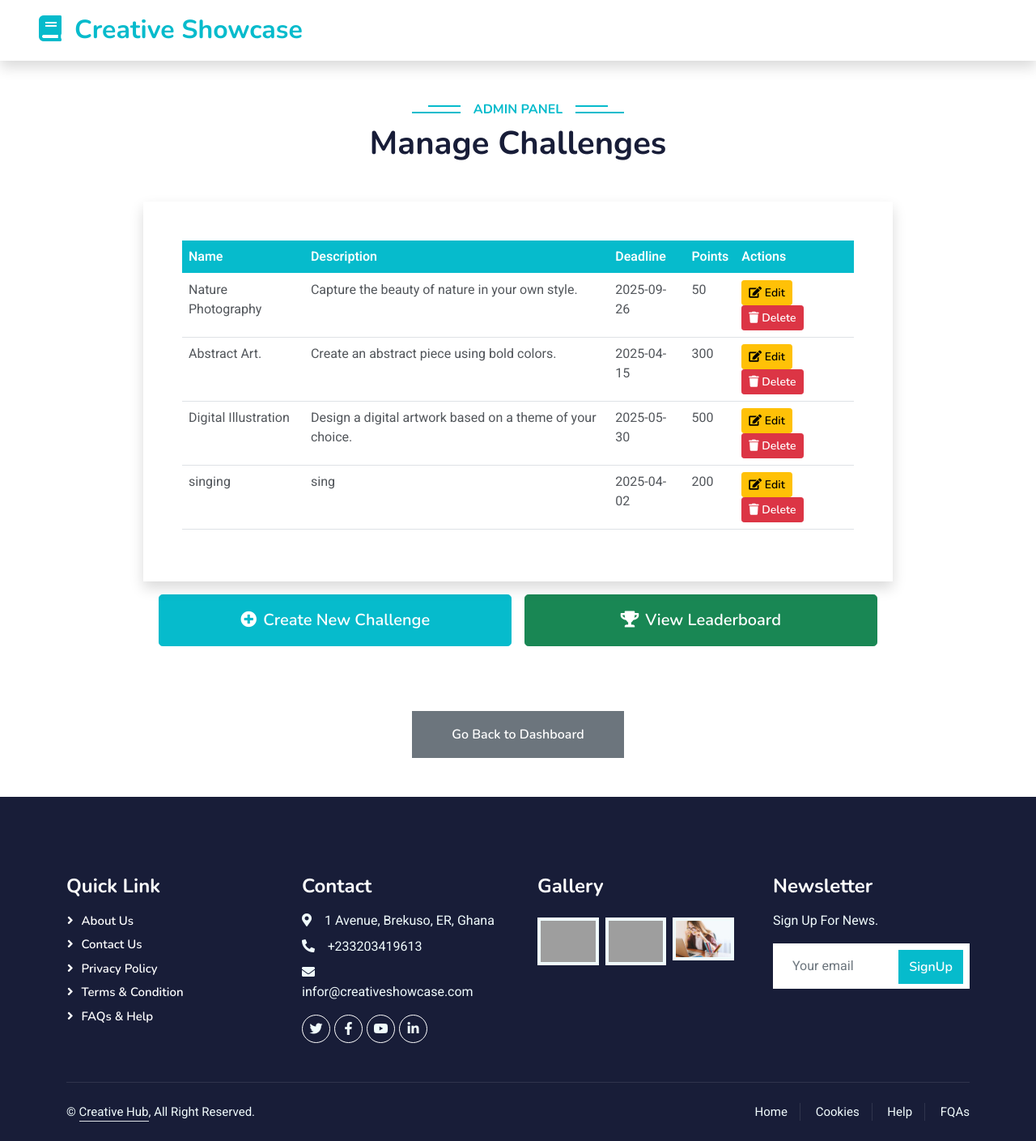
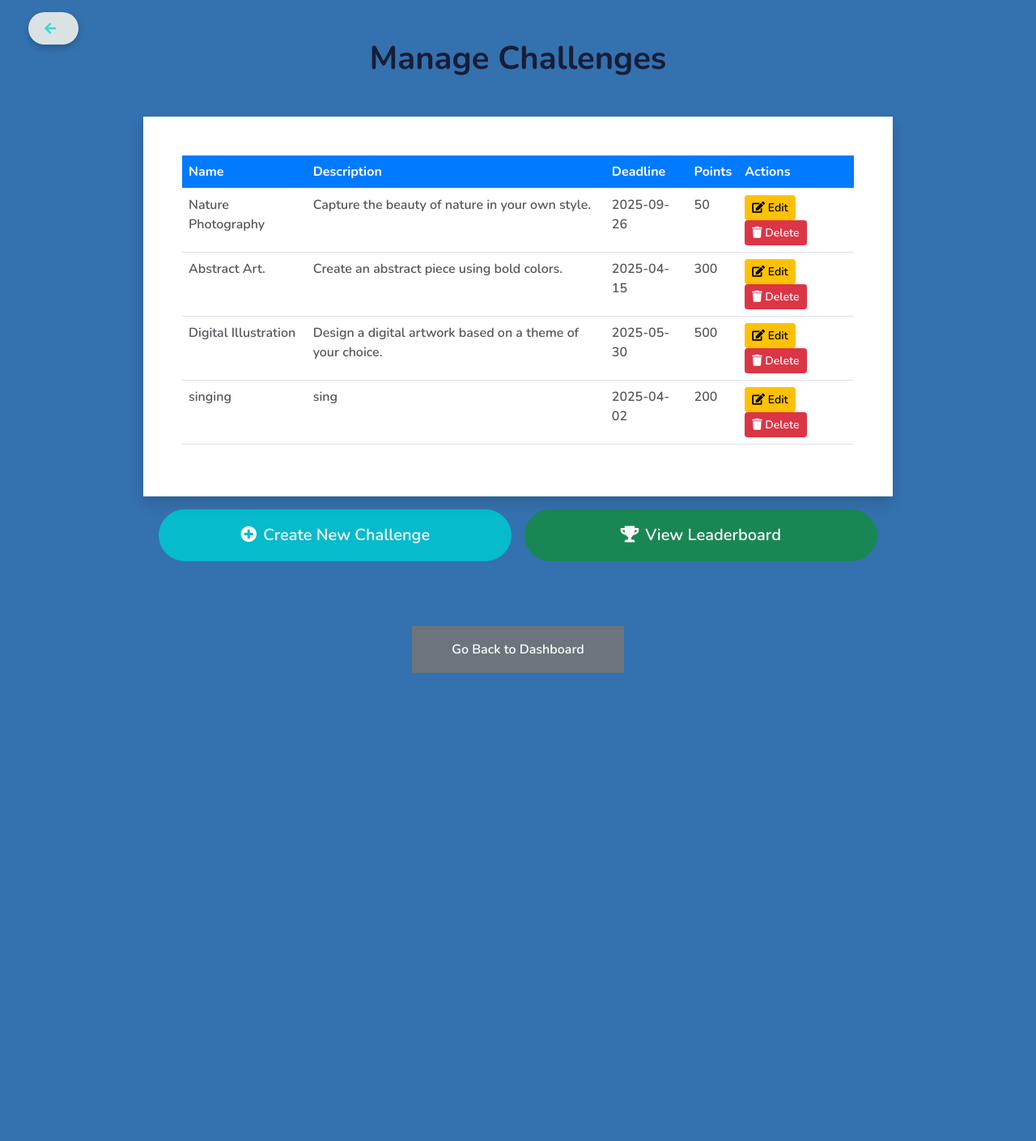
Before and after one commit to smuggerteey/final_capstone, a Flask app: page /display_challenges in a window 1280 px wide. Shown: the whole page at 81% size. After the commit the page ends 831 px from the top, so only its background shows below. Run offline with Flask 3, Linux system fonts and the light colour scheme; a user stored in the database is signed in; data comes from the database, SQL or seed files in the repository; some libraries are stand-ins or nearby versions; grey boxes are pictures that could not be loaded.

Commit message:
Update display.html

```diff
--- a/main/templates/display.html
+++ b/main/templates/display.html
@@ -29,6 +29,41 @@
 
     <!-- Template Stylesheet -->
     <link href="{{ url_for('static', filename='css/style.css') }}" rel="stylesheet">
+
+    <style>
+        body {
+            font-family: 'Nunito', sans-serif;
+            background-color: #3471af;
+        }
+        .page-header {
+            background-color: #007bff;
+            color: white;
+            padding: 30px;
+            border-radius: 10px;
+            box-shadow: 0 4px 10px rgba(0, 0, 0, 0.1);
+        }
+        .section-title {
+            font-weight: 700;
+        }
+        .card {
+            border: none;
+            border-radius: 15px;
+            box-shadow: 0 2px 15px rgba(0, 0, 0, 0.1);
+        }
+        .table th {
+            background-color: #007bff;
+            color: white;
+        }
+        .table-hover tbody tr:hover {
+            background-color: #e9ecef;
+        }
+        .btn-primary, .btn-success {
+            border-radius: 50px;
+        }
+        .modal-header {
+            border-bottom: none;
+        }
+    </style>
 </head>
 
 <body>
@@ -40,22 +75,18 @@
     </div>
     <!-- Spinner End -->
 
-    <!-- Navbar Start -->
-    <nav class="navbar navbar-expand-lg bg-white navbar-light shadow sticky-top p-0">
-        <a href="" class="navbar-brand d-flex align-items-center px-4 px-lg-5">
-            <h2 class="m-0 text-primary"><i class="fa fa-book me-3"></i>Creative Showcase</h2>
-        </a>
-        <button type="button" class="navbar-toggler me-4" data-bs-toggle="collapse" data-bs-target="#navbarCollapse">
-            <span class="navbar-toggler-icon"></span>
-        </button>
-    </nav>
-    <!-- Navbar End -->
+    <!-- Floating Back Button -->
+    <a href="javascript:void(0);"
+       onclick="window.history.back();"
+       class="floating-back-btn"
+       style="position: absolute; top: 15px; left: 35px; background-color: #d9e3e4; color: rgb(67, 210, 210); border-radius: 50px; padding: 8px 20px; box-shadow: 0 4px 8px rgba(0, 0, 0, 0.2); text-decoration: none; font-size: 16px; transition: all 0.3s; display: inline-flex; align-items: center; justify-content: center; width: auto; min-width: 40px; height: 40px; cursor: pointer;">
+        <i class="fas fa-arrow-left" style="margin-right: 8px;"></i>
+    </a>
 
     <!-- Main Content Start -->
     <div class="container-xxl py-5 wow fadeInUp" data-wow-delay="0.1s">
         <div class="container">
             <div class="text-center">
-                <h6 class="section-title bg-white text-center text-primary px-3">Admin Panel</h6>
                 <h1 class="mb-5">Manage Challenges</h1>
             </div>
 
@@ -67,7 +98,7 @@
                             {% if challenges %}
                             <div class="table-responsive">
                                 <table class="table table-hover">
-                                    <thead class="bg-primary text-white">
+                                    <thead>
                                         <tr>
                                             <th>Name</th>
                                             <th>Description</th>
@@ -104,7 +135,7 @@
                             </div>
                             {% else %}
                             <div class="alert alert-info text-center">
-                                Action successfull, Wait a moment for updates or refresh, by going back to dashboard
+                                Action successful, wait a moment for updates or refresh by going back to dashboard.
                             </div>
                             {% endif %}
                         </div>
@@ -200,77 +231,6 @@
         </div>
     </div>
 
-    <!-- Footer Start -->
-    <div class="container-fluid bg-dark text-light footer pt-5 mt-5 wow fadeIn" data-wow-delay="0.1s">
-        <div class="container py-5">
-            <div class="row g-5">
-                <div class="col-lg-3 col-md-6">
-                    <h4 class="text-white mb-3">Quick Link</h4>
-                    <a class="btn btn-link" href="">About Us</a>
-                    <a class="btn btn-link" href="">Contact Us</a>
-                    <a class="btn btn-link" href="">Privacy Policy</a>
-                    <a class="btn btn-link" href="">Terms & Condition</a>
-                    <a class="btn btn-link" href="">FAQs & Help</a>
-                </div>
-                <div class="col-lg-3 col-md-6">
-                    <h4 class="text-white mb-3">Contact</h4>
-                    <p class="mb-2"><i class="fa fa-map-marker-alt me-3"></i>1 Avenue, Brekuso, ER, Ghana</p>
-                    <p class="mb-2"><i class="fa fa-phone-alt me-3"></i>+233203419613</p>
-                    <p class="mb-2"><i class="fa fa-envelope me-3"></i>infor@creativeshowcase.com</p>
-                    <div class="d-flex pt-2">
-                        <a class="btn btn-outline-light btn-social" href=""><i class="fab fa-twitter"></i></a>
-                        <a class="btn btn-outline-light btn-social" href=""><i class="fab fa-facebook-f"></i></a>
-                        <a class="btn btn-outline-light btn-social" href=""><i class="fab fa-youtube"></i></a>
-                        <a class="btn btn-outline-light btn-social" href=""><i class="fab fa-linkedin-in"></i></a>
-                    </div>
-                </div>
-                <div class="col-lg-3 col-md-6">
-                    <h4 class="text-white mb-3">Gallery</h4>
-                    <div class="row g-2 pt-2">
-                        <div class="col-4">
-                            <img class="img-fluid bg-light p-1" src="{{ url_for('static', filename='img/course-1.jpg') }}" alt="">
-                        </div>
-                        <div class="col-4">
-                            <img class="img-fluid bg-light p-1" src="{{ url_for('static', filename='img/course-2.jpg') }}" alt="">
-                        </div>
-                        <div class="col-4">
-                            <img class="img-fluid bg-light p-1" src="{{ url_for('static', filename='img/course-3.jpg') }}" alt="">
-                        </div>
-                    </div>
-                </div>
-                <div class="col-lg-3 col-md-6">
-                    <h4 class="text-white mb-3">Newsletter</h4>
-                    <p>Sign Up For News.</p>
-                    <div class="position-relative mx-auto" style="max-width: 400px;">
-                        <input class="form-control border-0 w-100 py-3 ps-4 pe-5" type="text" placeholder="Your email">
-                        <button type="button" class="btn btn-primary py-2 position-absolute top-0 end-0 mt-2 me-2">SignUp</button>
-                    </div>
-                </div>
-            </div>
-        </div>
-        <div class="container">
-            <div class="copyright">
-                <div class="row">
-                    <div class="col-md-6 text-center text-md-start mb-3 mb-md-0">
-                        &copy; <a class="border-bottom" href="#">Creative Hub</a>, All Right Reserved.
-                    </div>
-                    <div class="col-md-6 text-center text-md-end">
-                        <div class="footer-menu">
-                            <a href="">Home</a>
-                            <a href="">Cookies</a>
-                            <a href="">Help</a>
-                            <a href="">FQAs</a>
-                        </div>
-                    </div>
-                </div>
-            </div>
-        </div>
-    </div>
-    <!-- Footer End -->
-
-    <!-- Back to Top -->
-    <a href="#" class="btn btn-lg btn-primary btn-lg-square back-to-top"><i class="bi bi-arrow-up"></i></a>
-
     <!-- JavaScript Libraries -->
     <script src="https://code.jquery.com/jquery-3.4.1.min.js"></script>
     <script src="https://cdn.jsdelivr.net/npm/bootstrap@5.0.0/dist/js/bootstrap.bundle.min.js"></script>
```
